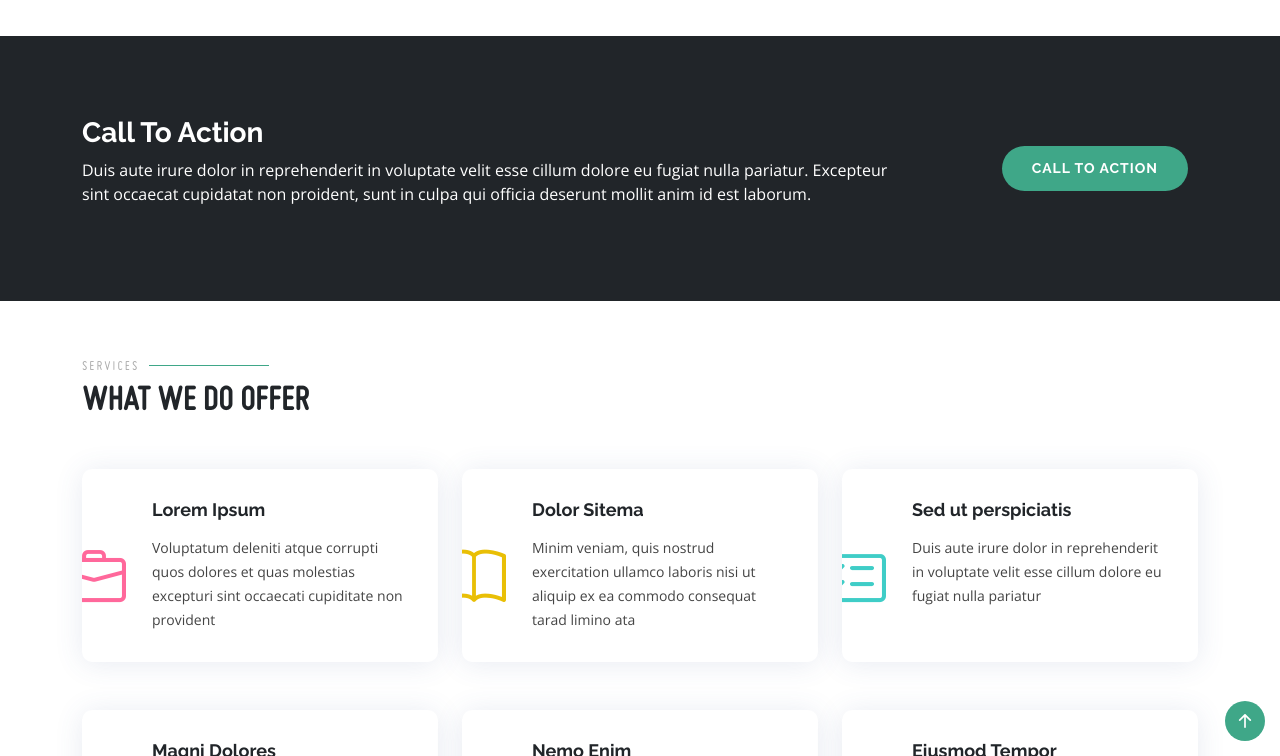
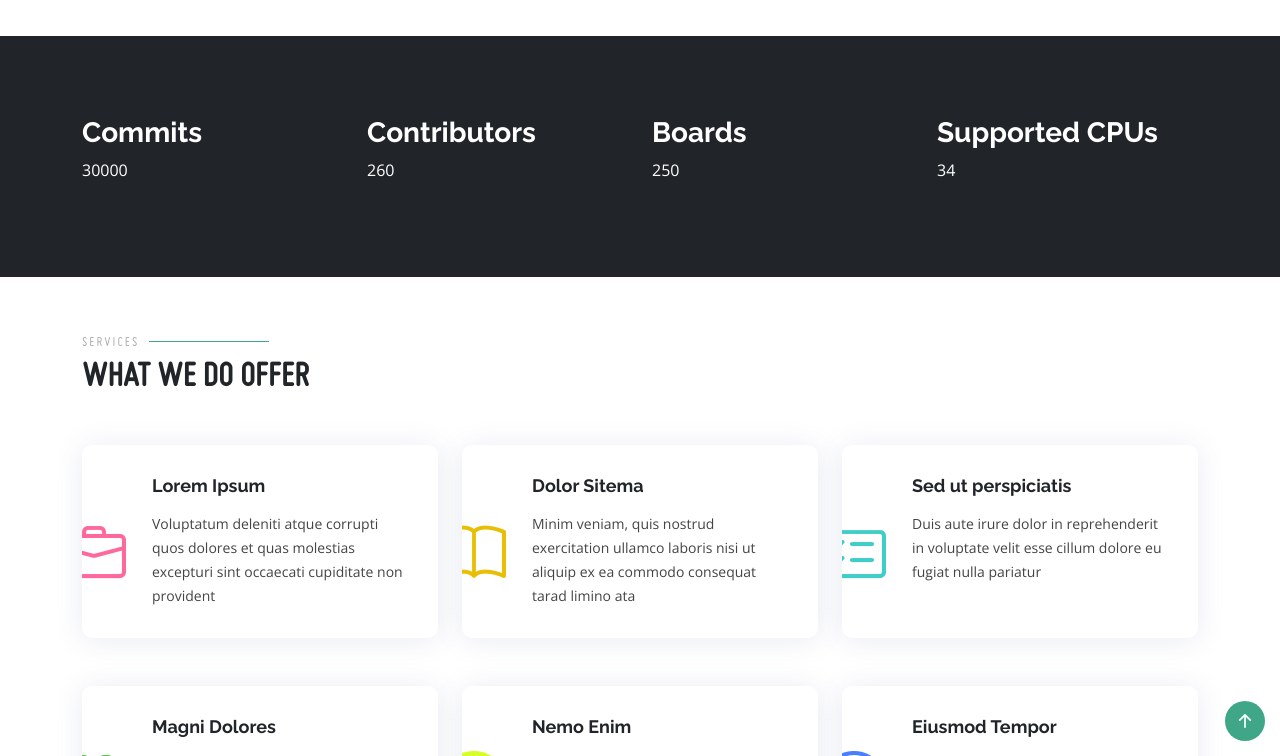
Before and after one commit to RIOT-OS/riot-os.org, a Jekyll site: the page built from index.html, in a window 1280 px wide and 900 px high, scrolled down 1859 px, cut to the strip 144-900 px from the top of the window. Built offline with Jekyll 4.4.1, drawn with Linux system fonts in a browser that asks for light colours; some web fonts are replaced.

Commit message:
add statistics

```diff
--- a/index.html
+++ b/index.html
@@ -167,12 +167,21 @@ layout: base
       <div class="container">
 
         <div class="row" data-aos="zoom-out">
-          <div class="col-lg-9 text-center text-lg-start">
-            <h3>Call To Action</h3>
-            <p> Duis aute irure dolor in reprehenderit in voluptate velit esse cillum dolore eu fugiat nulla pariatur. Excepteur sint occaecat cupidatat non proident, sunt in culpa qui officia deserunt mollit anim id est laborum.</p>
+          <div class="col-lg-3 text-center text-lg-start">
+            <h3>Commits</h3>
+            <p> 30000 </p>
           </div>
-          <div class="col-lg-3 cta-btn-container text-center">
-            <a class="cta-btn align-middle" href="#">Call To Action</a>
+          <div class="col-lg-3 text-center text-lg-start">
+            <h3>Contributors</h3>
+            <p> 260 </p>
+          </div>
+          <div class="col-lg-3 text-center text-lg-start">
+            <h3>Boards</h3>
+            <p> 250 </p>
+          </div>
+          <div class="col-lg-3 text-center text-lg-start">
+            <h3>Supported CPUs</h3>
+            <p> 34 </p>
           </div>
         </div>
 
```
